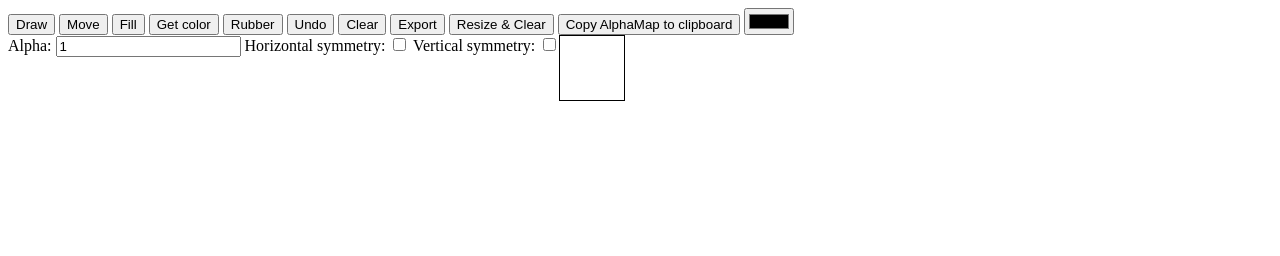
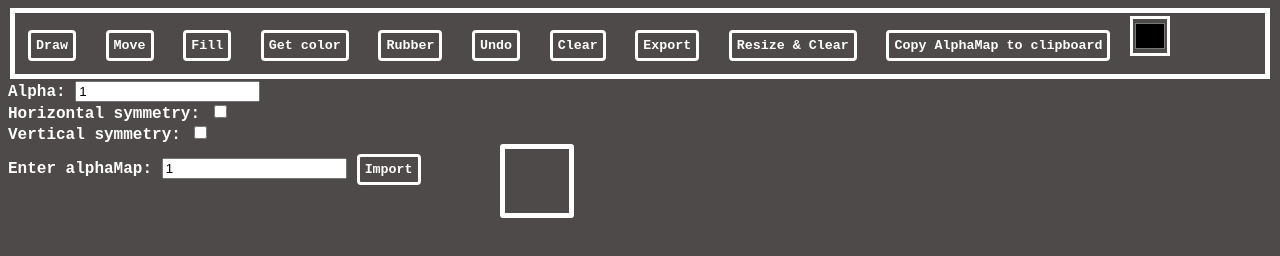
Before and after one commit to Kornelf4/pixer, a plain HTML site: page index.html in a window 1280 px wide. Drawn offline with Linux system fonts and the light colour scheme.

Commit message:
Added css, added importing, bugfixes

```diff
--- a/index.html
+++ b/index.html
@@ -4,20 +4,74 @@
 <head>
     <title>Pixer</title>
     <style>
+        body {
+            height: 100%;
+            background-color: rgb(79, 74, 74);
+            color: white;
+            font-family: 'Courier New', Courier, monospace;
+            font-weight: bold;
+        }
+
+        input[type="button"] {
+            margin: 10px;
+            padding: 5px;
+            color: white;
+            appearance: none;
+            background-color: rgb(79, 74, 74);
+            border-radius: 4px;
+            border: 3px solid white;
+            transition-duration: 0.5s;
+            font-family: 'Courier New', Courier, monospace;
+            font-weight: bold;
+        }
+
+        input[type="color"] {
+            appearance: none;
+            -moz-appearance: none;
+            -webkit-appearance: none;
+            background: none;
+            border: 0;
+            cursor: pointer;
+            height: 40px;
+            padding: 0px;
+            width: 40px;
+            border: 3px solid white;
+            transition-duration: 0.5s;
+        }
+
+        input[type="button"]:hover,  input[type="color"]:hover{
+            background-color: white;
+            color: black;
+            box-shadow: 0 4px 8px 0 rgb(255, 255, 255), 0 6px 20px 0 rgb(255, 255, 255);
+        }
+
         #myElement {
             position: absolute;
-            background-color: white;
-            border: 1px solid black;
+            background-color: "rgba(0, 0, 0, 0)";
+            border: 5px solid white;
+            border-radius: 3px;
+            left: 500px;
+        }
+
+        #myElement:hover {
+            box-shadow: 0 2px 4px 0 rgb(255, 255, 255), 0 3px 10px 0 rgb(255, 255, 255);
         }
 
         #expC {
             display: none;
             image-rendering: pixelated;
         }
+
+        .inputCont {
+            border: 5px solid white;
+            padding: 3px;
+            margin: 2px;
+        }
     </style>
 </head>
 
 <body>
+    <div class="inputCont">
     <input type="button" value="Draw" onclick="mode = 'draw'">
     <input type="button" value="Move" onclick="mode = 'move'">
     <input type="button" value="Fill" onclick="mode = 'fill'">
@@ -29,9 +83,11 @@
     <input type="button" value="Resize & Clear" onclick="resize()">
     <input type="button" value="Copy AlphaMap to clipboard" onclick="cop()">
     <input type="color" id="colorC"><br>
-    Alpha: <input type="text" id="alp" width="25px" value="1">
-    Horizontal symmetry: <input type="checkbox" id="hor">
-    Vertical symmetry: <input type="checkbox" id="ver">
+    </div>
+    Alpha: <input type="text" id="alp" width="25px" value="1"><br>
+    Horizontal symmetry: <input type="checkbox" id="hor"><br>
+    Vertical symmetry: <input type="checkbox" id="ver"><br>
+    Enter alphaMap: <input type="text" id="alpImp" width="25px" value="1"><input type="button" value="Import" onclick="importo()">
     <canvas id="expC" width="64px" height="64px"></canvas>
     <canvas id="myElement" width="64px" height="64px"></canvas>
     <script>
@@ -42,7 +98,7 @@
                 this.to = to;
             }
         }
-        function hexCode(color){
+        function hexCode(color) {
             const rgba = color.replace(/^rgba?\(|\s+|\)$/g, '').split(',');
             const hex = `#${((1 << 24) + (parseInt(rgba[0]) << 16) + (parseInt(rgba[1]) << 8) + parseInt(rgba[2])).toString(16).slice(1)}`;
             return hex;
@@ -299,7 +355,7 @@
             link.click();
         }
         function resize() {
-            let newSize = prompt("Set naw size:", null);
+            let newSize = prompt("Set new size:", null);
             if (newSize == "" || newSize === null) return;
             spriteS = parseInt(newSize);
             map = gen2dArray(spriteS, spriteS, "rgba(0, 0, 0, 0)");
@@ -308,6 +364,14 @@
             let expC = document.getElementById("expC");
             expC.width = spriteS;
             expC.height = spriteS;
+        }
+        function resizeArg(a) {
+            map = gen2dArray(a, a, "rgba(0, 0, 0, 0)");
+            canvas.width = a;
+            canvas.height = a;
+            let expC = document.getElementById("expC");
+            expC.width = a;
+            expC.height = a;
         }
         function getAlphaMap() {
             let mapCopy = JSON.parse(JSON.stringify(map));
@@ -326,6 +390,28 @@
                 console.error('Async: Could not copy text: ', err);
             });
         }
+        function importo() {
+            let importText = document.getElementById("alpImp").value;
+            document.getElementById("alpImp").value = "";
+            importText = importText.split("\n").join("");
+            importText = importText.split(" ").join("");
+            try {
+                var impArr = JSON.parse(importText);
+            } catch(e) {
+                console.log("Invalid import");
+                return;
+            }
+            //resizeArg(impArr.length);
+            map = gen2dArray(impArr.length, impArr.length, "rgba(0, 0, 0, 0)");
+            spriteS = impArr.length;
+            for(let i = 0; i < impArr.length; i++) {
+                for(let i2 = 0; i2 < impArr[i].length; i2++) {
+                    map[i][i2] = hexToRgba(document.getElementById("colorC").value, impArr[i][i2]);
+                }
+            }
+            drawMap();
+        }
     </script>
 </body>
+
 </html>
```
Also changed, not shown: 1 other file.
